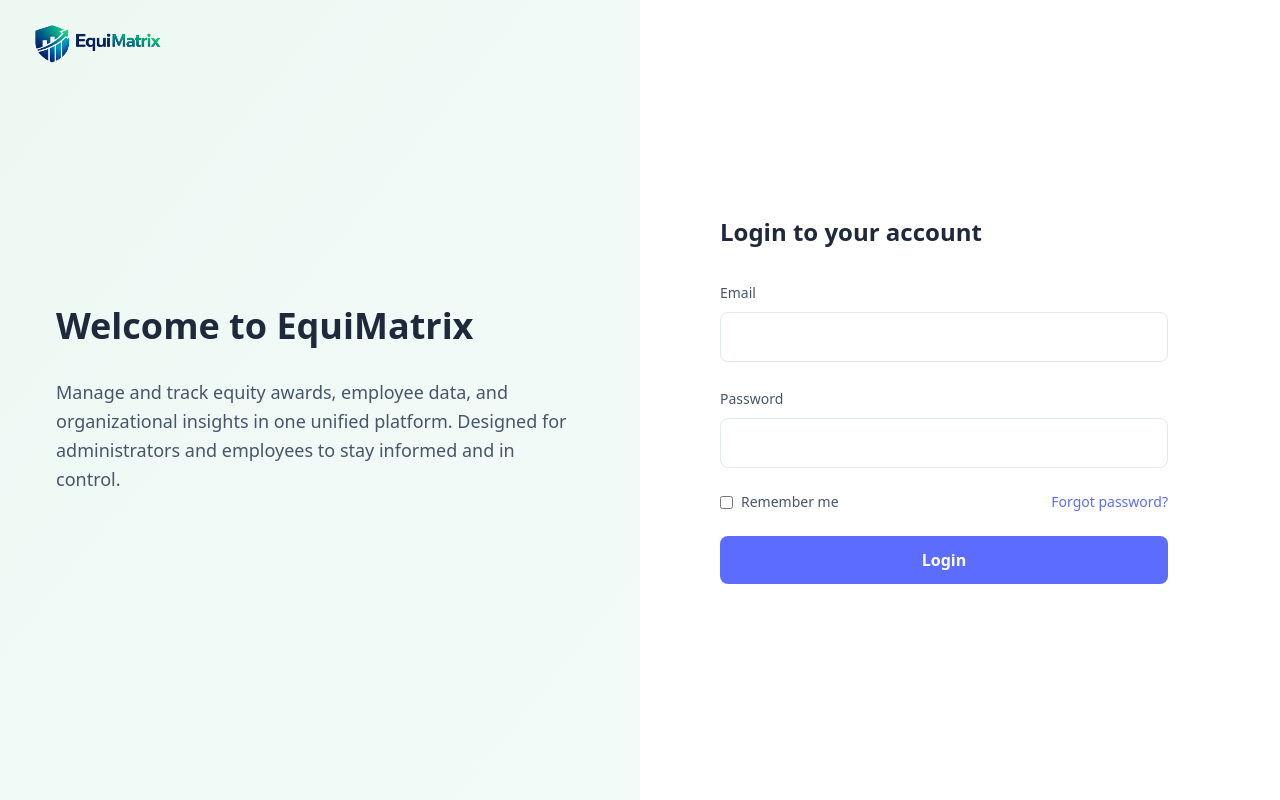
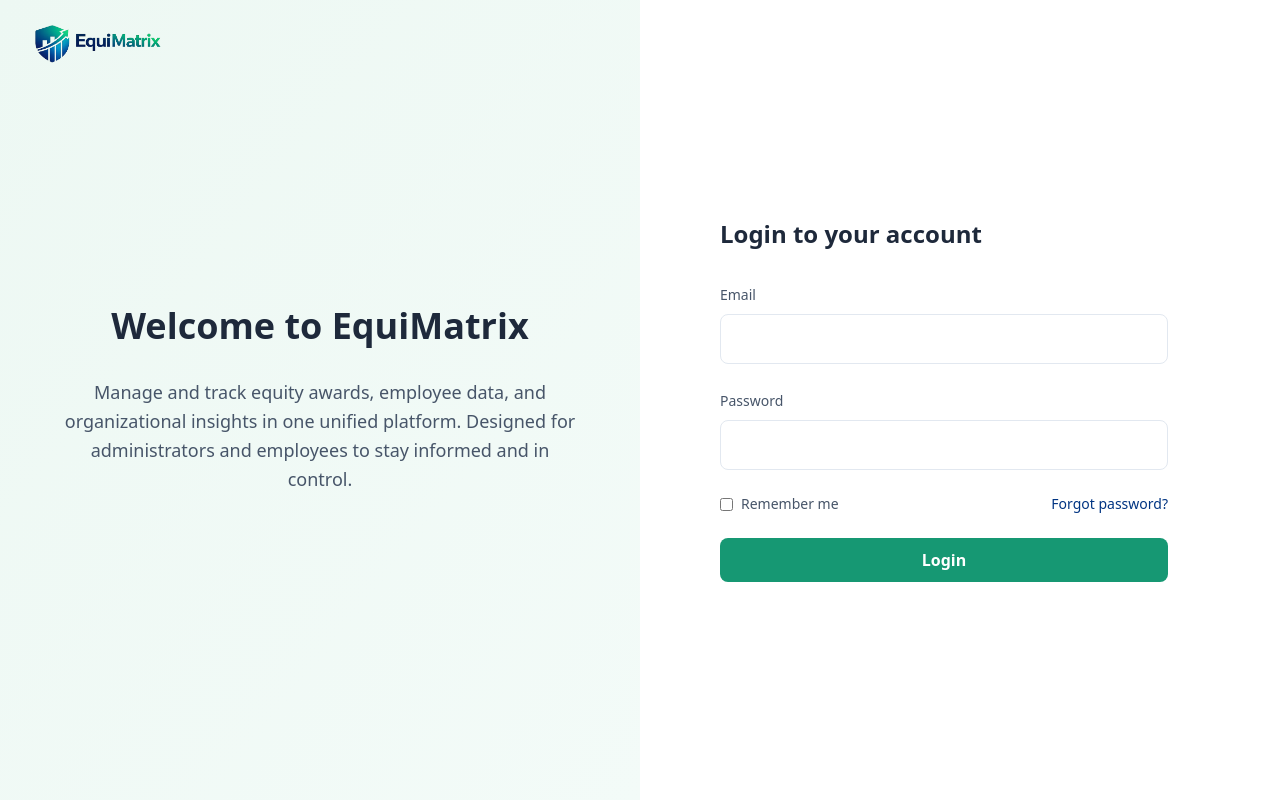
Before and after one commit to VarshaShetty28/Equity_Award_Tracker_EquiMatrix, an Angular app in the folder FrontEnd/: page / in a window 1280 px wide. Built offline with nearby package versions, Linux system fonts and the light colour scheme.

Commit message:
Changed The theme of Login page

```diff
--- a/FrontEnd/src/app/features/auth/login/login.component.html
+++ b/FrontEnd/src/app/features/auth/login/login.component.html
@@ -3,7 +3,7 @@
   <div class="flex w-full">
 
     <!-- LEFT SIDE (Ambient / Illustration area) -->
-    <div class="w-1/2 p-14 flex flex-col justify-center
+    <div class="w-1/2 p-14 flex flex-col justify-center items-center text-center
             bg-gradient-to-br from-[#EDF8F3] to-[#F3FBF8]">
 
       <h2 class="text-4xl font-semibold text-slate-800 mb-8">
@@ -67,18 +67,17 @@
             Remember me
           </label>
 
-          <span class="text-[#5B6CFF] cursor-pointer hover:underline">
+          <span class="text-[#003482] cursor-pointer hover:underline">
             Forgot password?
           </span>
         </div>
 
         <!-- Button -->
-        <button
-          class="w-full mt-4 py-3 rounded-lg
-                 bg-[#5B6CFF] hover:bg-[#4a5bfd]
-                 text-white font-semibold transition">
-          Login
-        </button>
+       <button
+        class="w-full bg-[#169873] hover:bg-[#12865f]
+              text-white py-2.5 rounded-lg font-semibold transition">
+        Login
+      </button>
 
       </form>
 
```
